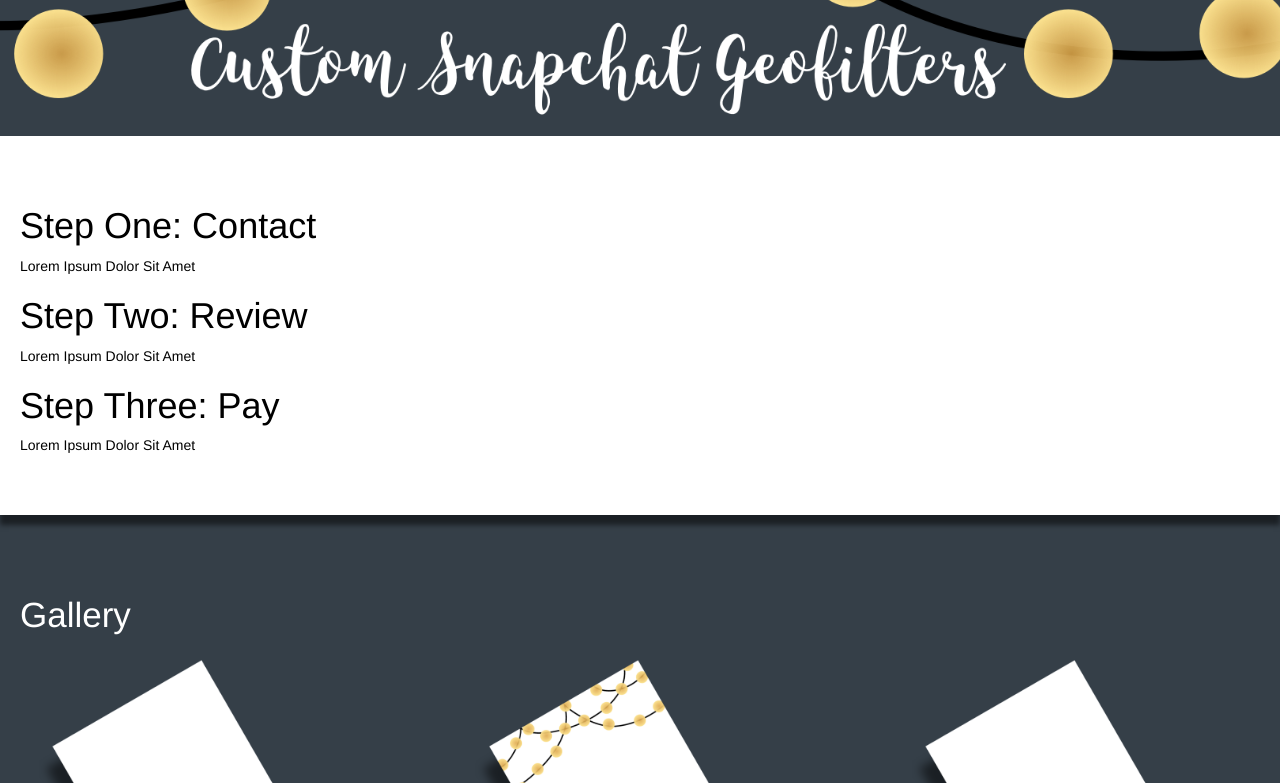
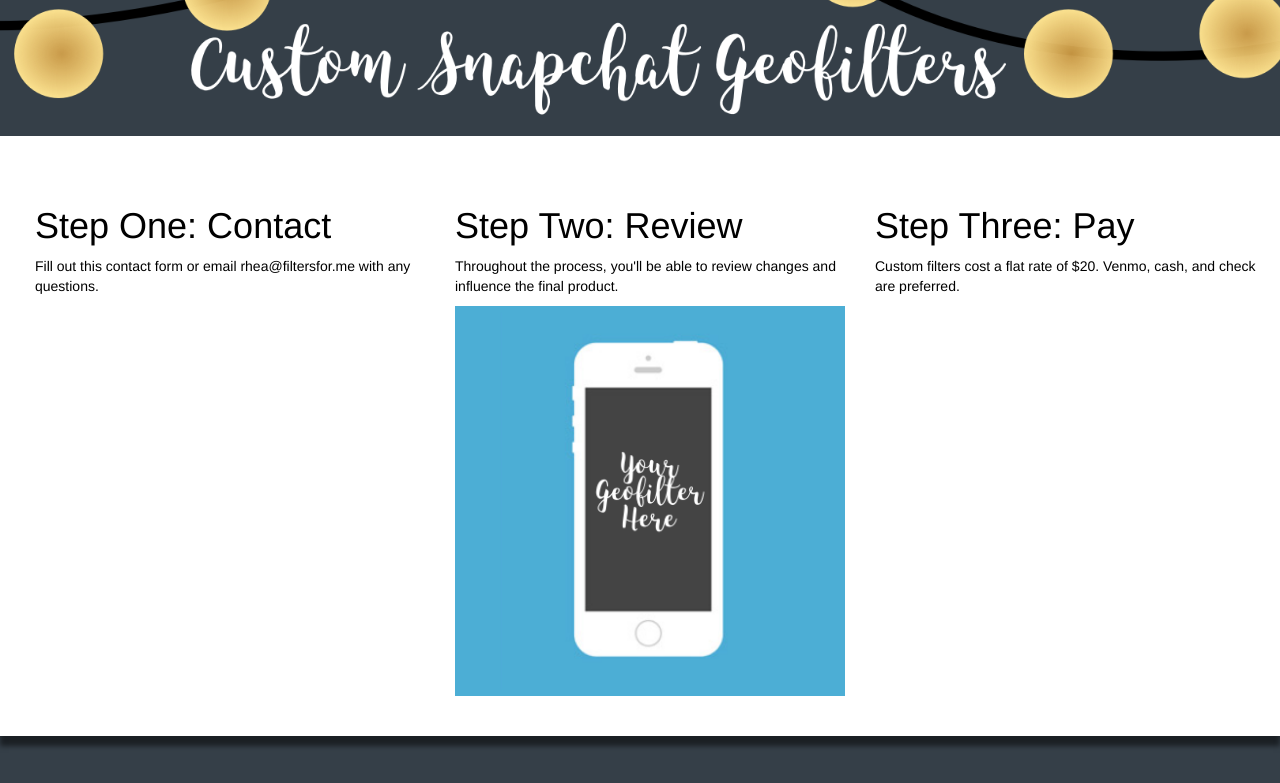
Before and after one commit to rheamanocha/site, a plain HTML site: page index.html in a window 1280 px wide. Shown: the part 340-1123 px from the top of the page. Drawn offline with nearby package versions, Linux system fonts and the light colour scheme.

Commit message:
Fixes and Additions
Updated copy, added filter, fixed padding

```diff
--- a/index.html
+++ b/index.html
@@ -10,25 +10,32 @@
 	  <script src="https://ajax.googleapis.com/ajax/libs/jquery/1.12.4/jquery.min.js"></script>
 	  <script src="http://maxcdn.bootstrapcdn.com/bootstrap/3.3.6/js/bootstrap.min.js"></script>
 
-
-
 	</head>
 
 	<body>
 			<div class="top>"> <img src="top.png" width="100%"> </div>
 			<div class="step">
+				<div class="col-sm-4">
 					<h1> Step One: Contact </h1>
-					<p> Lorem Ipsum Dolor Sit Amet </p>
+					<p> Fill out this contact form or email rhea@filtersfor.me with any questions. </p>
+				</div>
+				<div class="col-sm-4">
 					<h1> Step Two: Review </h1>
-					<p> Lorem Ipsum Dolor Sit Amet </p>
+					<p> Throughout the process, you'll be able to review changes and influence the final product. </p>
+					<img src = "iphone.png" class="img-responsive">
+				</div>
+				<div class="col-sm-4">
 					<h1> Step Three: Pay </h1>
-					<p> Lorem Ipsum Dolor Sit Amet </p>
+					<p> Custom filters cost a flat rate of $20. Venmo, cash, and check are preferred.
+					<!-- </br></br> Optional: The price of on-demand filters varies by time and location. If you would like me to submit your filter, simply add the price to your payment (no additional cost). --> </p>
+				</div>
 			</div>
 
 		<div class="bc">
 			<div class="gall"> Gallery </div>
 		<div class="row">
 		  <div class="col-sm-4"> <img src = "Nicole.png" class="img-responsive"> </div>
+			<div class="col-sm-4"> <img src = "Jamison.png" class="img-responsive"> </div>
 			<div class="col-sm-4"> <img src = "Humna.png" class="img-responsive"> </div>
 			<div class="col-sm-4"> <img src = "Smitha.png" class="img-responsive"> </div>
 			<div class="col-sm-4"> <img src = "Rutu.png" class="img-responsive"> </div>
--- a/stylesheet.css
+++ b/stylesheet.css
@@ -6,7 +6,7 @@
 	background-color: rgba(255, 255, 255, 1);
 	padding-top: 50px;
 	padding-left: 20px;
-	max-height: 500px;
+	min-height: 600px;
 	color: black;
 	text-align: left;
 	padding-bottom: 50px;
@@ -23,11 +23,6 @@
 	color: white;
 	font-size: 2.5em;
 	padding-top: 25px;
-	padding-left: 20px;
+	padding-left: 25px;
+	padding-bottom: 25px;
 }
-
-h2{
-	text-align: center;
-	color: white;
-	padding: 0;
-}
```
Also changed, not shown: Jamison.png (added), iphone.png (added).
